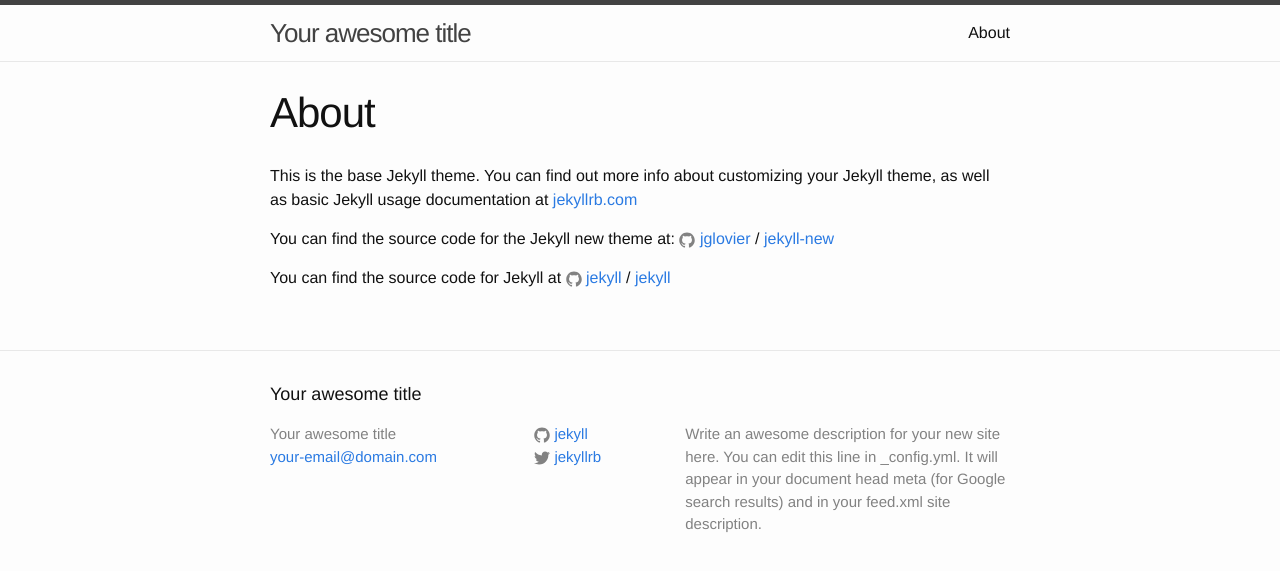
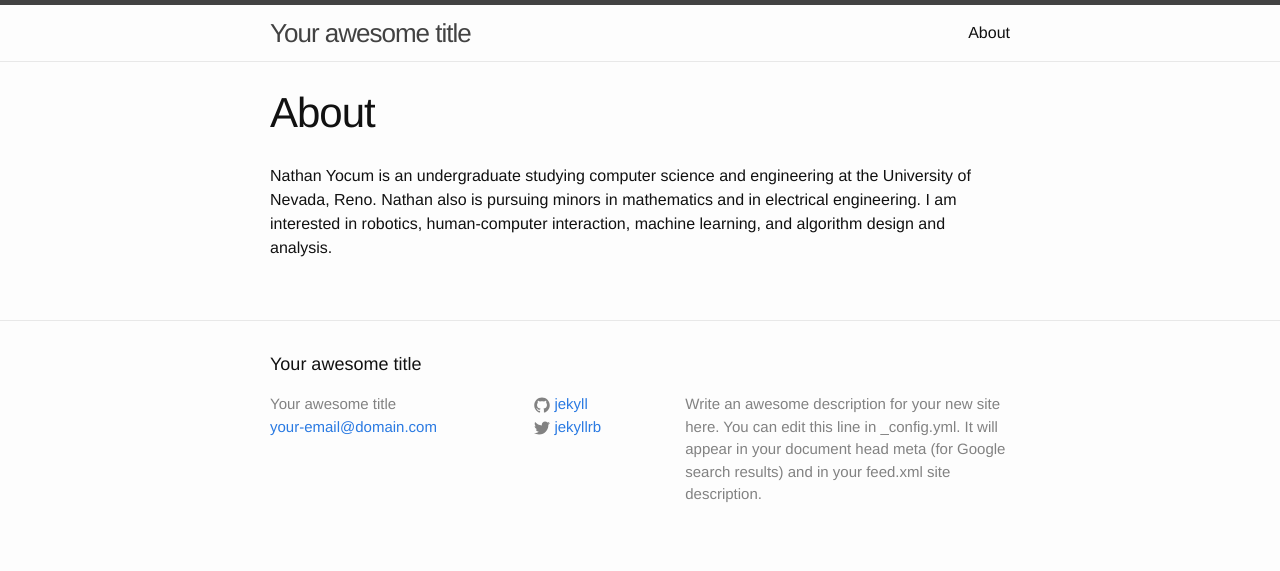
Before and after one commit to NathanYo/nathanyo.github.io, a Jekyll site: the page built from about.md, in a window 1280 px wide. Shown: the top 571 px of the page. Built offline with Jekyll 4.4.1, drawn with Linux system fonts in a browser that asks for light colours.

Commit message:
adjuested about.md

```diff
--- a/about.md
+++ b/about.md
@@ -4,12 +4,4 @@
 permalink: /about/
 ---
 
-This is the base Jekyll theme. You can find out more info about customizing your Jekyll theme, as well as basic Jekyll usage documentation at [jekyllrb.com](http://jekyllrb.com/)
-
-You can find the source code for the Jekyll new theme at:
-{% include icon-github.html username="jglovier" %} /
-[jekyll-new](https://github.com/jglovier/jekyll-new)
-
-You can find the source code for Jekyll at
-{% include icon-github.html username="jekyll" %} /
-[jekyll](https://github.com/jekyll/jekyll)
+Nathan Yocum is an undergraduate studying computer science and engineering at the University of Nevada, Reno. Nathan also is pursuing minors in mathematics and in electrical engineering. I am interested in robotics, human-computer interaction, machine learning, and algorithm design and analysis.
```
